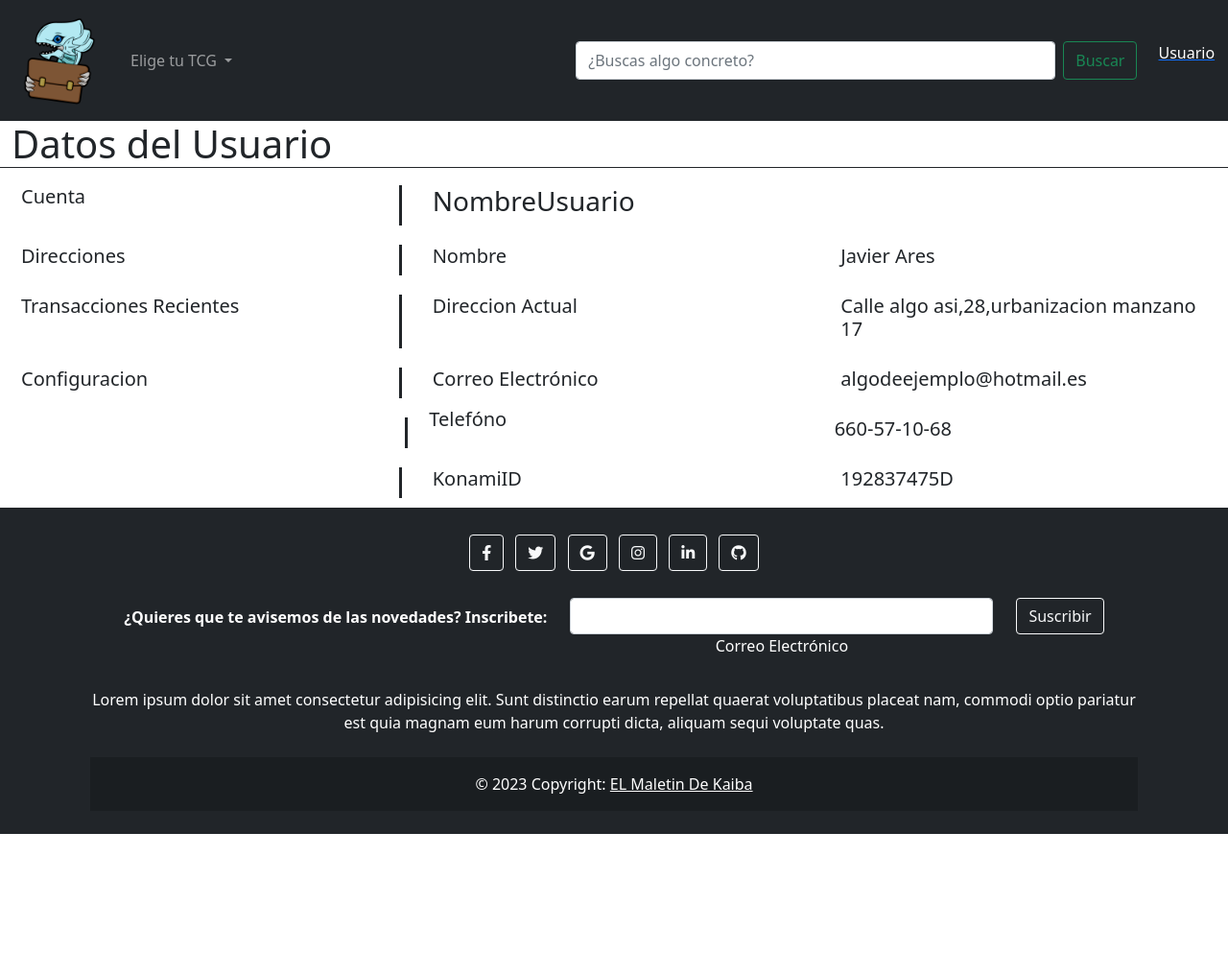
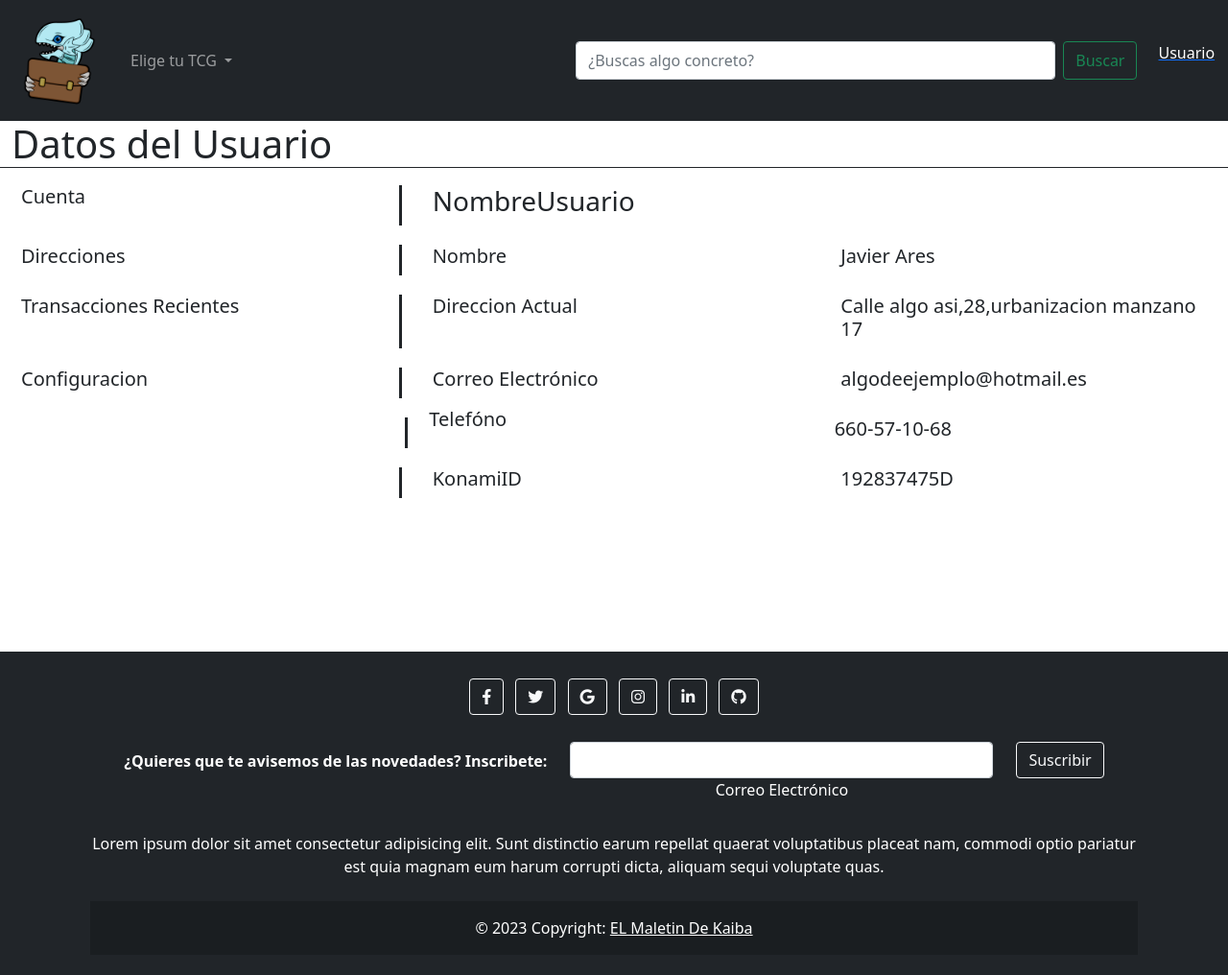
Before and after one commit to JaviAres/bootstrap_project, a plain HTML site: page html/user.html in a window 1280 px wide. Shown: the top 1016 px of the page at 96% size. Before the commit the page ends 869 px from the top, so only its background shows below. Drawn offline with Linux system fonts and the light colour scheme.

Commit message:
Fix margin

```diff
--- a/html/user.html
+++ b/html/user.html
@@ -119,7 +119,7 @@
                 </div>
     </div>
   </main>
-    <footer class="bg-dark text-center text-white">
+    <footer class="bg-dark text-center text-white" style="margin-top: 150px;">
         <div class="container p-4">
           <section class="mb-4">
             <!-- Facebook -->
```
